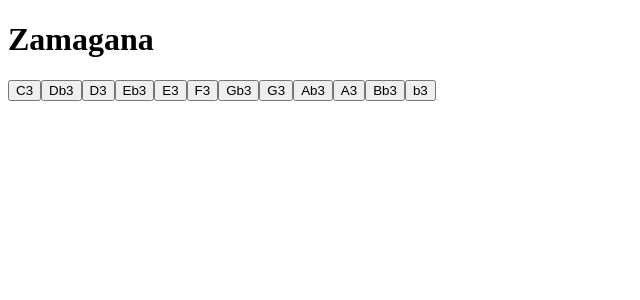
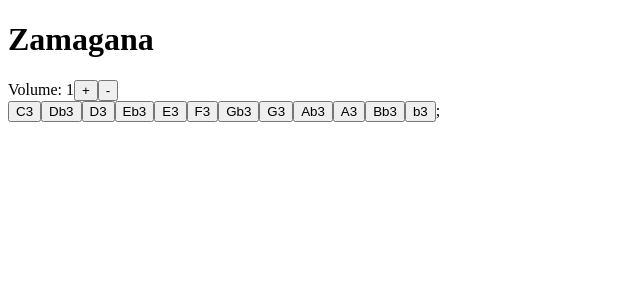
Before and after one commit to ZakariaHn/zamagana-synthesizer, a React (Create React App) app: page / in a window 1280 px wide. Shown: the top 300 px of the page, without its empty margins (0-640 px from the left). Built offline with nearby package versions, Linux system fonts and the light colour scheme.

Commit message:
got volume to change onClick

```diff
--- a/src/App.js
+++ b/src/App.js
@@ -16,7 +16,13 @@ const App = () => {
   return (
     <Fragment>
       <h1>Zamagana</h1>
-      <Zsynth zOsc={zOsc} zEnv={zEnv} zVol={zVol} zNotes={zNotes} />
+      <Zsynth
+        zOsc={zOsc}
+        zEnv={zEnv}
+        zVol={zVol}
+        zNotes={zNotes}
+        setZvol={setZvol}
+      />
     </Fragment>
   );
 };
--- /dev/null
+++ b/src/components/Zcontrols.js
@@ -0,0 +1,16 @@
+import React from "react";
+
+const Zcontrols = (props) => {
+  console.log(props.zOsc);
+  console.log(props.zVol);
+
+  return (
+    <div className="controls">
+      <span>Volume: {props.zVol}</span>
+      <button onClick={() => props.setZvol((x) => x + 1)}>+</button>
+      <button onClick={() => props.setZvol((x) => x - 1)}>-</button>
+    </div>
+  );
+};
+
+export default Zcontrols;
--- a/src/components/Zsynth.js
+++ b/src/components/Zsynth.js
@@ -1,6 +1,7 @@
 import React from "react";
 import * as Tone from "tone";
 import Zkeys from "./Zkey";
+import Zcontrols from "./Zcontrols";
 
 const Zsynth = (props) => {
   // console.log(props);
@@ -12,7 +13,12 @@ const Zsynth = (props) => {
 
   console.log(zsynth);
 
-  return <Zkeys zNotes={props.zNotes} zsynth={zsynth} />;
+  return (
+    <div className="zsynth">
+      <Zcontrols setZvol={props.setZvol} zVol={props.zVol} />
+      <Zkeys zNotes={props.zNotes} zsynth={zsynth} />;
+    </div>
+  );
 };
 
 export default Zsynth;
```
